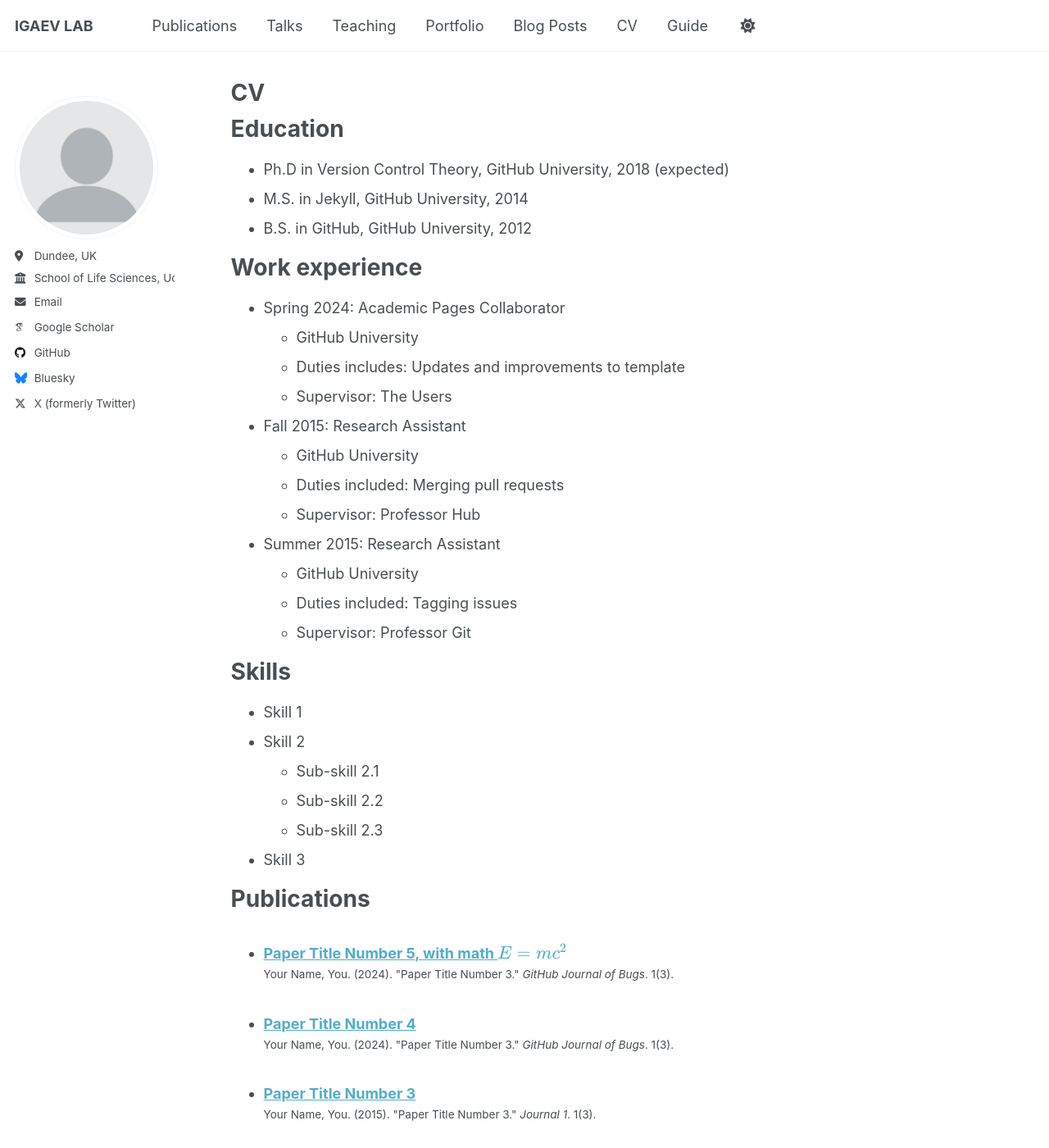
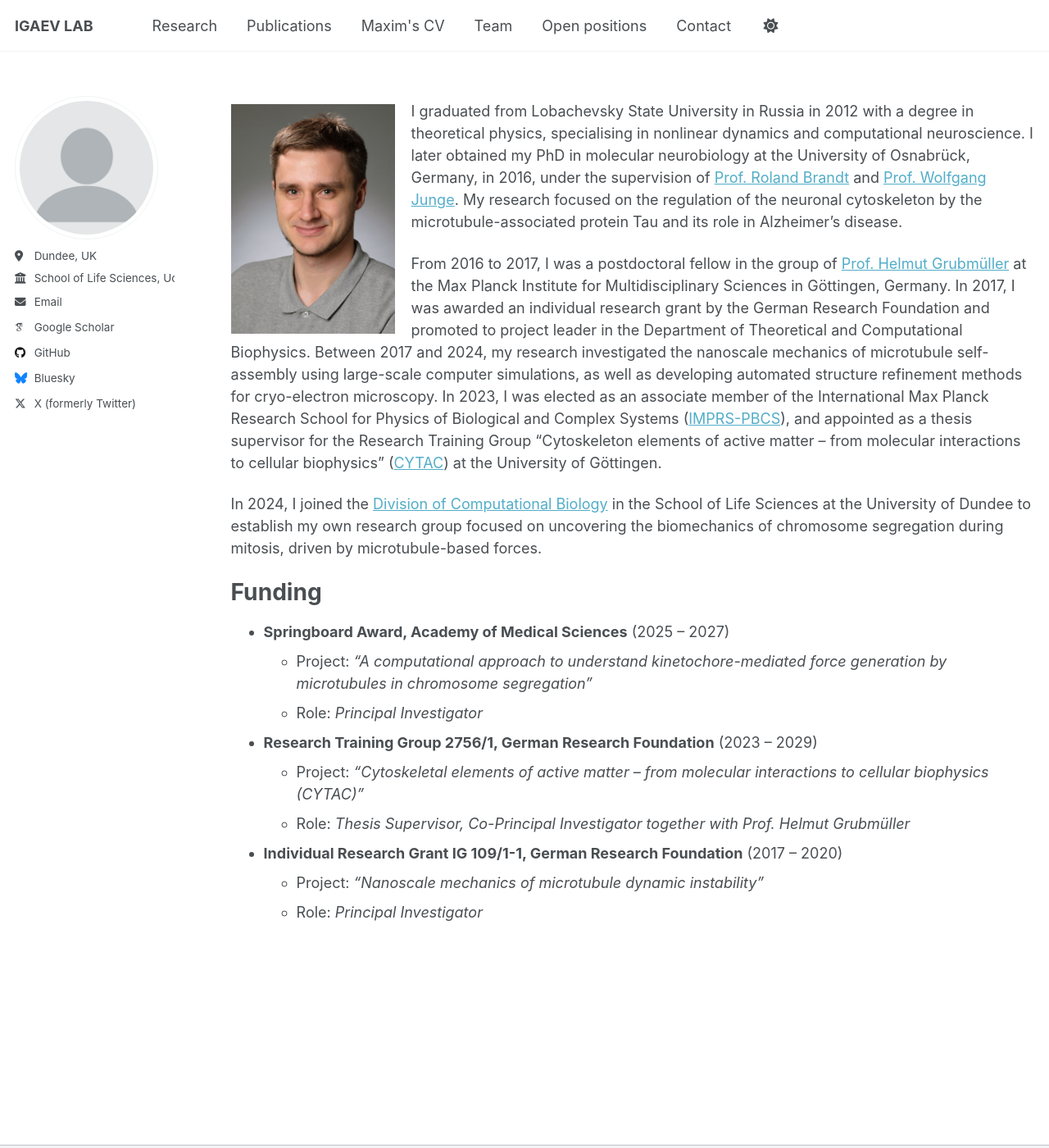
Before and after one commit to igaev-lab/igaev-lab.github.io, a Jekyll site: the page built from _pages/cv.md, in a window 1280 px wide and 1400 px high. Shown: the whole window at 82% size. Built offline with Jekyll 4.4.1, drawn with Linux system fonts in a browser that asks for light colours; some web fonts are replaced; some of the changed text lies outside the part shown.

Commit message:
Added PI CV

```diff
--- a/_data/navigation.yml
+++ b/_data/navigation.yml
@@ -8,26 +8,44 @@
 #      Markdown formatted page while the second is generated using JSON.
 
 main:
+  - title: "Research"
+    url: /research/
+
   - title: "Publications"
     url: /publications/
 
-  - title: "Talks"
-    url: /talks/
+  - title: "Maxim's CV"
+    url: /cv/
 
-  - title: "Teaching"
-    url: /teaching/
+  - title: "Team"
+    url: /team/
 
-  - title: "Portfolio"
-    url: /portfolio/
+  - title: "Open positions"
+    url: /positions/
 
-  - title: "Blog Posts"
-    url: /year-archive/
+  - title: "Contact"
+    url: /contact/
 
-  - title: "CV"
-    url: /cv/
+  # - title: "Publications"
+  #   url: /publications/
+
+  # - title: "Talks"
+  #   url: /talks/
+
+  # - title: "Teaching"
+  #   url: /teaching/
+
+  # - title: "Portfolio"
+  #   url: /portfolio/
+
+  # - title: "Blog Posts"
+  #   url: /year-archive/
+
+  # - title: "CV"
+  #   url: /cv/
 
   # - title: "CV"
   #   url: /cv-json/
 
-  - title: "Guide"
-    url: /markdown/
+  # - title: "Guide"
+  #   url: /markdown/
--- a/_pages/cv.md
+++ b/_pages/cv.md
@@ -1,6 +1,6 @@
 ---
 layout: archive
-title: "CV"
+title: ""
 permalink: /cv/
 author_profile: true
 redirect_from:
@@ -9,56 +9,26 @@ redirect_from:
 
 {% include base_path %}
 
-Education
+<p align="right">
+  <img src="/images/photo_group_leader.jpg" width="200" style="float: left; margin-right: 20px; margin-bottom: 5px; margin-top: 10px;" />
+</p>
+
+I graduated from Lobachevsky State University in Russia in 2012 with a degree in theoretical physics, specialising in nonlinear dynamics and computational neuroscience. I later obtained my PhD in molecular neurobiology at the University of Osnabrück, Germany, in 2016, under the supervision of [Prof. Roland Brandt](https://www.neurobiologie.uni-osnabrueck.de/) and [Prof. Wolfgang Junge](https://www.home.uni-osnabrueck.de/wjunge/). My research focused on the regulation of the neuronal cytoskeleton by the microtubule-associated protein Tau and its role in Alzheimer’s disease.
+
+From 2016 to 2017, I was a postdoctoral fellow in the group of [Prof. Helmut Grubmüller](https://www.mpinat.mpg.de/grubmueller) at the Max Planck Institute for Multidisciplinary Sciences in Göttingen, Germany. In 2017, I was awarded an individual research grant by the German Research Foundation and promoted to project leader in the Department of Theoretical and Computational Biophysics. Between 2017 and 2024, my research investigated the nanoscale mechanics of microtubule self-assembly using large-scale computer simulations, as well as developing automated structure refinement methods for cryo-electron microscopy. In 2023, I was elected as an associate member of the International Max Planck Research School for Physics of Biological and Complex Systems ([IMPRS-PBCS](https://www.uni-goettingen.de/en/sh/58718.html)), and appointed as a thesis supervisor for the Research Training Group “Cytoskeleton elements of active matter – from molecular interactions to cellular biophysics” ([CYTAC](https://www.uni-goettingen.de/rtg2756)) at the University of Göttingen.
+
+In 2024, I joined the [Division of Computational Biology](https://www.dundee.ac.uk/life-sciences/computational-biology) in the School of Life Sciences at the University of Dundee to establish my own research group focused on uncovering the biomechanics of chromosome segregation during mitosis, driven by microtubule-based forces.
+
+Funding
 ======
-* Ph.D in Version Control Theory, GitHub University, 2018 (expected)
-* M.S. in Jekyll, GitHub University, 2014
-* B.S. in GitHub, GitHub University, 2012
+* **Springboard Award, Academy of Medical Sciences** (2025 – 2027)
+  * Project: *"A computational approach to understand kinetochore-mediated force generation by microtubules in chromosome segregation"*
+  * Role: *Principal Investigator*
 
-Work experience
-======
-* Spring 2024: Academic Pages Collaborator
-  * GitHub University
-  * Duties includes: Updates and improvements to template
-  * Supervisor: The Users
+* **Research Training Group 2756/1, German Research Foundation** (2023 – 2029)
+  * Project: *"Cytoskeletal elements of active matter – from molecular interactions to cellular biophysics (CYTAC)"*
+  * Role: *Thesis Supervisor, Co-Principal Investigator together with Prof. Helmut Grubmüller*
 
-* Fall 2015: Research Assistant
-  * GitHub University
-  * Duties included: Merging pull requests
-  * Supervisor: Professor Hub
-
-* Summer 2015: Research Assistant
-  * GitHub University
-  * Duties included: Tagging issues
-  * Supervisor: Professor Git
-
-Skills
-======
-* Skill 1
-* Skill 2
-  * Sub-skill 2.1
-  * Sub-skill 2.2
-  * Sub-skill 2.3
-* Skill 3
-
-Publications
-======
-  <ul>{% for post in site.publications reversed %}
-    {% include archive-single-cv.html %}
-  {% endfor %}</ul>
-
-Talks
-======
-  <ul>{% for post in site.talks reversed %}
-    {% include archive-single-talk-cv.html  %}
-  {% endfor %}</ul>
-
-Teaching
-======
-  <ul>{% for post in site.teaching reversed %}
-    {% include archive-single-cv.html %}
-  {% endfor %}</ul>
-
-Service and leadership
-======
-* Currently signed in to 43 different slack teams
+* **Individual Research Grant IG 109/1-1, German Research Foundation** (2017 – 2020)
+  * Project: *"Nanoscale mechanics of microtubule dynamic instability"*
+  * Role: *Principal Investigator*
```
Also changed, not shown: images/photo_group_leader.jpg (added).
